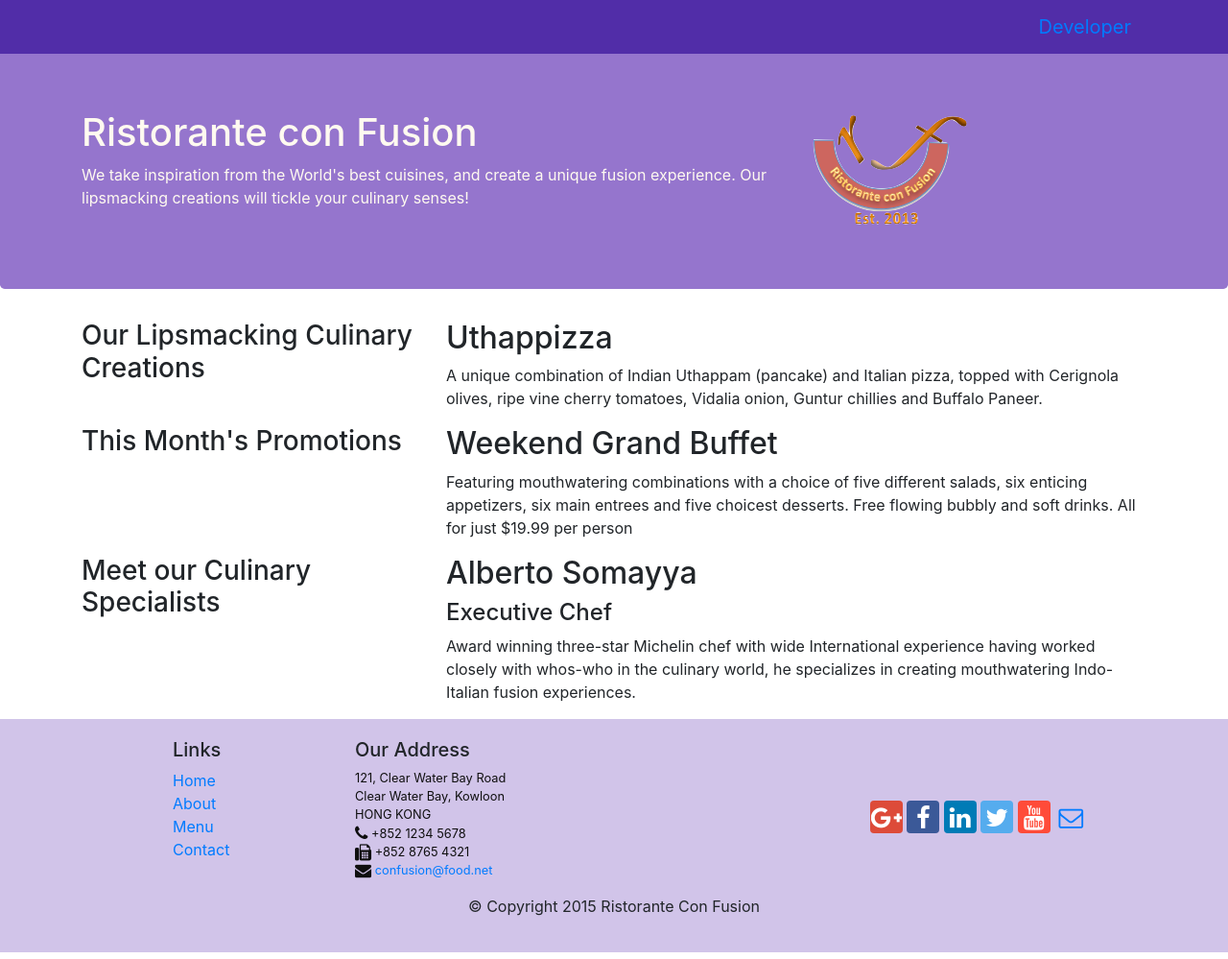
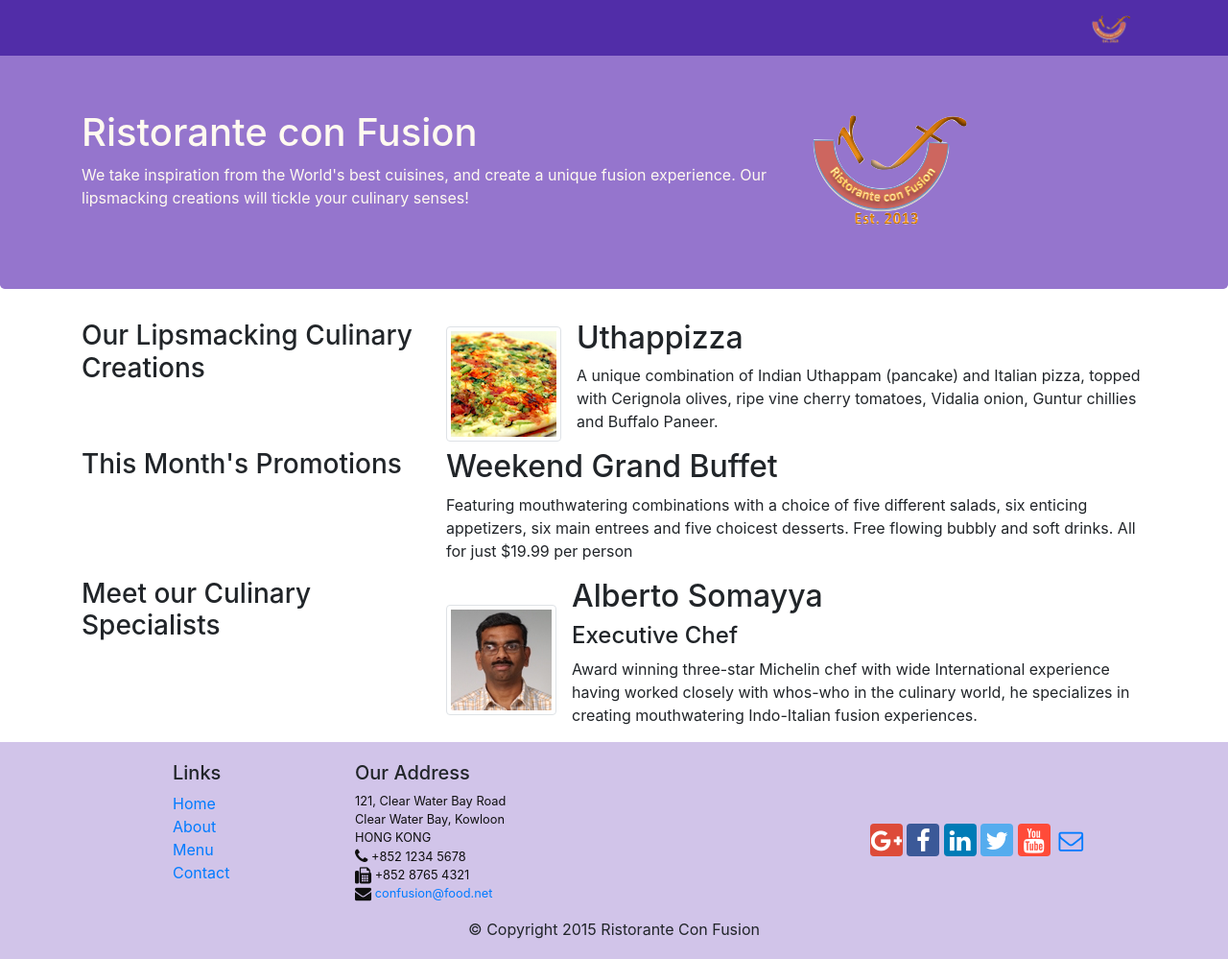
Before and after one commit to mudasirlatif/bootstrap, a website: page index.html in a window 1280 px wide. Shown: the whole page at 96% size. Drawn offline with nearby package versions, Linux system fonts and the light colour scheme.

Commit message:
images and media

```diff
--- a/index.html
+++ b/index.html
@@ -20,7 +20,7 @@
             <button class="navbar-toggler" type="button" data-toggle="collapse" data-target="#Navbar">
                 <span class="navbar-toggler-icon"></span>
             </button>
-<a class="navbar-brand" href="#">Developer</a>
+ <a class="navbar-brand" href="#"><img src="img/logo.png" height="30" width="41"></a>
 <div class="collapse navbar-collapse" id="Navbar">
 <ul class="navbar-nav">
     <li class="nav-item active"><a class="nav-link" href="#"><span class="fa fa-home fa-lg"></span> Home</a></li>
@@ -52,8 +52,18 @@
                 <h3>Our Lipsmacking Culinary Creations</h3>
             </div>
             <div class="col-12 col-sm flex-first">
-                <h2>Uthappizza</h2>
-                <p>A unique combination of Indian Uthappam (pancake) and Italian pizza, topped with Cerignola olives, ripe vine cherry tomatoes, Vidalia onion, Guntur chillies and Buffalo Paneer.</p>
+              <div class="media">
+                    <img class="d-flex mr-3 img-thumbnail align-self-center"
+                         src="img/uthappizza.png" alt="Uthappizza">
+                    <div class="media-body">
+                        <h2 class="mt-0">Uthappizza</h2>
+                        <p class="hidden-xs-down">A unique combination of Indian Uthappam (pancake) and
+                          Italian pizza, topped with Cerignola olives, ripe vine
+                          cherry tomatoes, Vidalia onion, Guntur chillies and
+                          Buffalo Paneer.</p>
+                    </div>
+                </div>
+
             </div>
         </div>
 
@@ -73,9 +83,20 @@
                 <h3>Meet our Culinary Specialists</h3>
             </div>
                         <div class="col-12 col-sm flex-first">
-                <h2>Alberto Somayya</h2>
-                <h4>Executive Chef</h4>
-                <p>Award winning three-star Michelin chef with wide International experience having worked closely with whos-who in the culinary world, he specializes in creating mouthwatering Indo-Italian fusion experiences. </p>
+                 <div class="media">
+                    <img class="d-flex mr-3 img-thumbnail align-self-center"
+                         src="img/alberto.png" alt="Alberto Somayya">
+                    <div class="media-body">
+                        <h2 class="mt-0">Alberto Somayya</h2>
+                        <h4>Executive Chef</h4>
+                        <p class="hidden-xs-down">Award winning three-star Michelin chef with wide
+                         International experience having worked closely with
+                         whos-who in the culinary world, he specializes in
+                          creating mouthwatering Indo-Italian fusion experiences.
+                         </p>
+                    </div>
+                </div>
+
             </div>
         </div>
     </div>
```
Also changed, not shown: aboutus.html (+4 -3 lines), contactus.html (+3 -2 lines).
